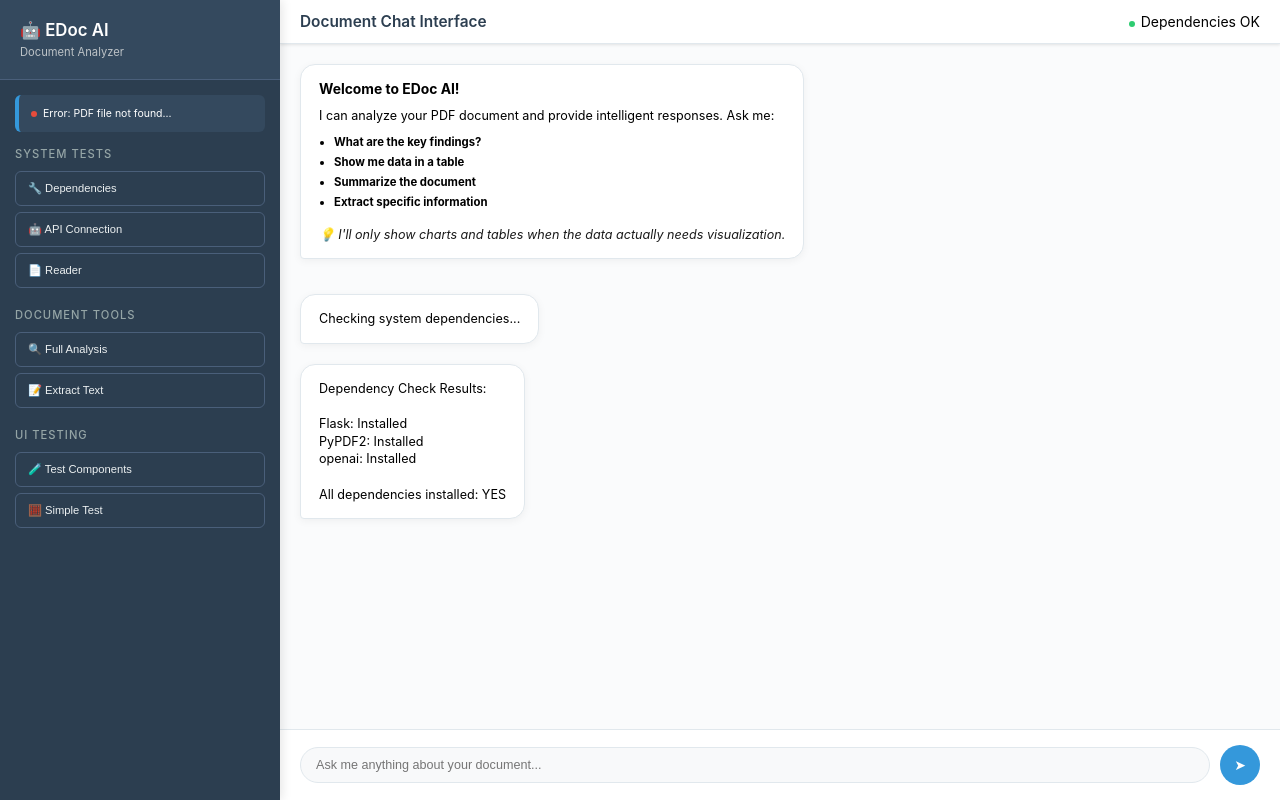
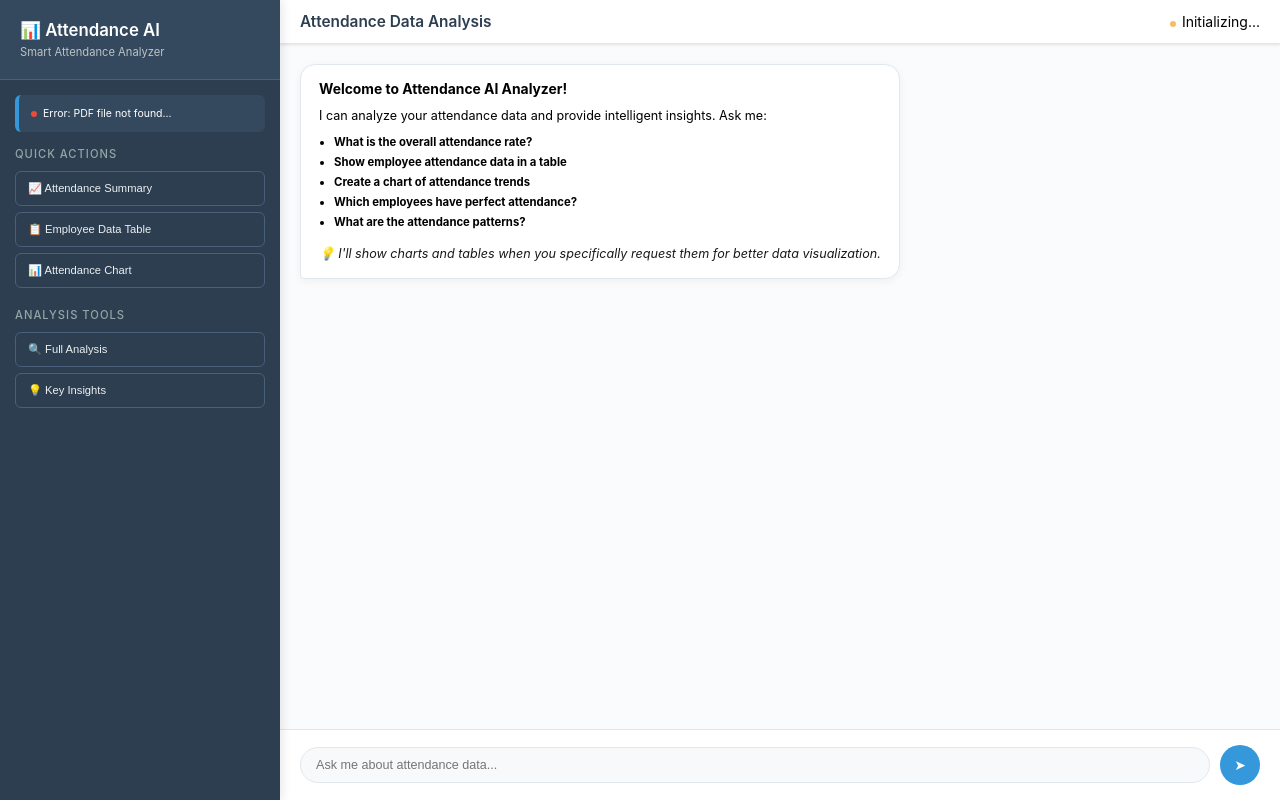
Before and after one commit to Sebinmon-VR/EDoc, a Flask app: page / in a window 1280 px wide. Run offline with Flask 3, Linux system fonts and the light colour scheme.

Commit message:
Initial commit 7 : Name and dev options changed

```diff
--- a/app.py
+++ b/app.py
@@ -533,16 +533,16 @@ def initialize_pdf():
     pdf_file = os.getenv('PDF_FILE_PATH', 'MonthlyAttendanceReport (1).pdf')
 
     if not os.path.exists(pdf_file):
-        print(f"WARNING: PDF file '{pdf_file}' not found!")
-        print("Please ensure the PDF file exists or update the PDF_FILE_PATH environment variable.")
+        print(f"WARNING: Attendance report file '{pdf_file}' not found!")
+        print("Please ensure the attendance report exists or update the PDF_FILE_PATH environment variable.")
         return
 
-    print("Initializing PDF extraction...")
+    print("Loading attendance data...")
     result = extract_pdf_content(pdf_file)
     if result.get("success"):
-        print("PDF content successfully loaded!")
+        print("Attendance data successfully loaded!")
     else:
-        print(f"Failed to load PDF: {result.get('error')}")
+        print(f"Failed to load attendance data: {result.get('error')}")
 
 @app.route('/')
 def home():
@@ -583,24 +583,6 @@ def chat():
             "error": f"Chat error: {str(e)}",
             "components": []
         }), 500
-
-# Add missing endpoints that the template expects
-@app.route('/check-dependencies', methods=['GET'])
-def check_dependencies():
-    """Check if dependencies are installed."""
-    try:
-        dependencies = {
-            'Flask': 'Installed',
-            'PyPDF2': 'Installed',
-            'openai': 'Installed'
-        }
-
-        return jsonify({
-            'dependencies': dependencies,
-            'all_installed': True
-        })
-    except Exception as e:
-        return jsonify({'error': str(e)}), 500
 
 @app.route('/test-pdf', methods=['GET'])
 def test_pdf():
@@ -741,13 +723,13 @@ def generate_sample_data():
 
 @app.route('/analyze-document', methods=['POST'])
 def analyze_document():
-    """Analyze the entire document."""
+    """Analyze the attendance document."""
     try:
         if not PDF_CONTENT:
-            return jsonify({"error": "No PDF content available"}), 400
+            return jsonify({"error": "No attendance data available"}), 400
 
-        # Use chatbot function to analyze document
-        result = chatbot_with_pdf("Provide a comprehensive analysis of this document including key statistics and data.")
+        # Use chatbot function to analyze attendance document
+        result = chatbot_with_pdf("Provide a comprehensive analysis of this attendance report including key statistics, attendance rates, and important insights.")
 
         if result.get("success"):
             return jsonify({
@@ -762,10 +744,10 @@ def analyze_document():
 
 @app.route('/extract-text', methods=['GET'])
 def extract_text():
-    """Extract and return text information."""
+    """Extract and return attendance data information."""
     try:
         if not PDF_CONTENT:
-            return jsonify({"error": "No PDF content available"}), 400
+            return jsonify({"error": "No attendance data available"}), 400
 
         # Split into chunks for analysis
         chunks = PDF_CONTENT.split('\n')
@@ -774,7 +756,8 @@ def extract_text():
         return jsonify({
             "text_length": len(PDF_CONTENT),
             "total_chunks": len(meaningful_chunks),
-            "first_500_chars": PDF_CONTENT[:500] + "..." if len(PDF_CONTENT) > 500 else PDF_CONTENT
+            "first_500_chars": PDF_CONTENT[:500] + "..." if len(PDF_CONTENT) > 500 else PDF_CONTENT,
+            "data_type": "attendance_report"
         })
 
     except Exception as e:
--- a/templates/index.html
+++ b/templates/index.html
@@ -1,7 +1,7 @@
 <!DOCTYPE html>
 <html>
 <head>
-    <title>EDoc AI Document Analyzer</title>
+    <title>Attendance AI Analyzer</title>
     <script src="https://cdn.jsdelivr.net/npm/chart.js"></script>
     <meta name="viewport" content="width=device-width, initial-scale=1.0">
     <style>
@@ -637,46 +637,50 @@
         <!-- Sidebar -->
         <div class="sidebar" id="sidebar">
             <div class="sidebar-header">
-                <h1>🤖 EDoc AI</h1>
-                <div class="subtitle">Document Analyzer</div>
+                <h1>📊 Attendance AI</h1>
+                <div class="subtitle">Smart Attendance Analyzer</div>
             </div>
 
             <div class="sidebar-content">
                 <div class="pdf-status" id="pdfStatus">
                     <span class="status-indicator loading"></span>
-                    Checking PDF...
+                    Loading attendance data...
                 </div>
 
                 <div class="sidebar-section">
-                    <h3>System Tests</h3>
-                    <button class="sidebar-button" onclick="checkDependencies()">
-                        🔧 Dependencies
+                    <h3>Quick Actions</h3>
+                    <button class="sidebar-button" onclick="askQuickQuestion('What is the overall attendance summary?')">
+                        📈 Attendance Summary
                     </button>
+                    <button class="sidebar-button" onclick="askQuickQuestion('Show me employee attendance in a table')">
+                        📋 Employee Data Table
+                    </button>
+                    <button class="sidebar-button" onclick="askQuickQuestion('Create a chart of attendance statistics')">
+                        📊 Attendance Chart
+                    </button>
+                </div>
+
+                <div class="sidebar-section">
+                    <h3>Analysis Tools</h3>
+                    <button class="sidebar-button" onclick="analyzeDocument()">
+                        🔍 Full Analysis
+                    </button>
+                    <button class="sidebar-button" onclick="askQuickQuestion('What are the key attendance insights?')">
+                        💡 Key Insights
+                    </button>
+                </div>
+
+                <!-- Developer tools section - hidden by default -->
+                <div class="sidebar-section" id="devTools" style="display: none;">
+                    <h3>Developer Tools</h3>
                     <button class="sidebar-button" onclick="testOpenAI()">
                         🤖 API Connection
                     </button>
                     <button class="sidebar-button" onclick="testPdf()">
-                        📄 Reader
+                        📄 PDF Reader
                     </button>
-                </div>
-
-                <div class="sidebar-section">
-                    <h3>Document Tools</h3>
-                    <button class="sidebar-button" onclick="analyzeDocument()">
-                        🔍 Full Analysis
-                    </button>
-                    <button class="sidebar-button" onclick="extractText()">
-                        📝 Extract Text
-                    </button>
-                </div>
-
-                <div class="sidebar-section">
-                    <h3>UI Testing</h3>
                     <button class="sidebar-button" onclick="testComponents()">
                         🧪 Test Components
-                    </button>
-                    <button class="sidebar-button" onclick="simpleTest()">
-                        🧮 Simple Test
                     </button>
                 </div>
             </div>
@@ -685,12 +689,16 @@
         <!-- Main Content -->
         <div class="main-content">
             <div class="header-bar">
-                <div class="header-title">Document Chat Interface</div>
+                <div class="header-title">Attendance Data Analysis</div>
                 <div class="header-actions">
                     <span id="connectionStatus">
                         <span class="status-indicator loading"></span>
                         Initializing...
                     </span>
+                    <!-- Developer mode toggle - hidden by default -->
+                    <button id="devModeToggle" onclick="toggleDevMode()" style="display: none;" title="Toggle Developer Mode">
+                        🛠️
+                    </button>
                 </div>
             </div>
 
@@ -698,23 +706,24 @@
                 <div class="chat-messages" id="chatMessages">
                     <div class="message bot-message">
                         <div class="message-content welcome-message">
-                            <h3>Welcome to EDoc AI!</h3>
-                            <p>I can analyze your PDF document and provide intelligent responses. Ask me:</p>
+                            <h3>Welcome to Attendance AI Analyzer!</h3>
+                            <p>I can analyze your attendance data and provide intelligent insights. Ask me:</p>
                             <ul>
-                                <li><strong>What are the key findings?</strong></li>
-                                <li><strong>Show me data in a table</strong></li>
-                                <li><strong>Summarize the document</strong></li>
-                                <li><strong>Extract specific information</strong></li>
+                                <li><strong>What is the overall attendance rate?</strong></li>
+                                <li><strong>Show employee attendance data in a table</strong></li>
+                                <li><strong>Create a chart of attendance trends</strong></li>
+                                <li><strong>Which employees have perfect attendance?</strong></li>
+                                <li><strong>What are the attendance patterns?</strong></li>
                             </ul>
                             <p style="margin-top: 15px; opacity: 0.9; font-style: italic;">
-                                💡 I'll only show charts and tables when the data actually needs visualization.
+                                💡 I'll show charts and tables when you specifically request them for better data visualization.
                             </p>
                         </div>
                     </div>
                 </div>
 
                 <div class="chat-input">
-                    <input type="text" id="messageInput" placeholder="Ask me anything about your document..." />
+                    <input type="text" id="messageInput" placeholder="Ask me about attendance data..." />
                     <button class="send-button" onclick="sendMessage()" id="sendBtn">
                         ➤
                     </button>
@@ -725,6 +734,7 @@
 
     <script>
         let chartInstances = [];
+        let devModeEnabled = false;
 
         // Core messaging functions
         function addMessage(message, isUser, components = []) {
@@ -793,7 +803,18 @@
             const pdfStatus = document.getElementById('pdfStatus');
             if (pdfStatus) {
                 const indicator = status === 'online' ? 'online' : status === 'offline' ? 'offline' : 'loading';
-                pdfStatus.innerHTML = `<span class="status-indicator ${indicator}"></span>${message}`;
+                let contextMessage = message;
+
+                // Update messages for attendance context
+                if (message.includes('PDF Ready')) {
+                    contextMessage = 'Attendance data ready';
+                } else if (message.includes('PDF Error')) {
+                    contextMessage = 'Attendance data error';
+                } else if (message.includes('Checking PDF')) {
+                    contextMessage = 'Loading attendance data...';
+                }
+
+                pdfStatus.innerHTML = `<span class="status-indicator ${indicator}"></span>${contextMessage}`;
             }
         }
 
@@ -1073,35 +1094,7 @@
             });
         }
 
-        // Test functions - Fixed with proper error handling
-        function checkDependencies() {
-            console.log('checkDependencies called');
-            updateConnectionStatus('loading', 'Checking...');
-            addMessage('Checking system dependencies...', false);
-
-            fetch('/check-dependencies')
-            .then(response => response.json())
-            .then(data => {
-                let message = 'Dependency Check Results:\n\n';
-                for (const [dep, status] of Object.entries(data.dependencies || {})) {
-                    message += `${dep}: ${status}\n`;
-                }
-                message += `\nAll dependencies installed: ${data.all_installed ? 'YES' : 'NO'}`;
-                addMessage(message, false);
-
-                if (data.all_installed) {
-                    updateConnectionStatus('online', 'Dependencies OK');
-                } else {
-                    updateConnectionStatus('offline', 'Missing Dependencies');
-                }
-            })
-            .catch(error => {
-                console.error('Dependency check error:', error);
-                addMessage('Dependency check failed: ' + error.message, false);
-                updateConnectionStatus('offline', 'Check Failed');
-            });
-        }
-
+        // Test functions - Remove dependency check
         function testOpenAI() {
             console.log('testOpenAI called');
             addMessage('Testing OpenAI API connection...', false);
@@ -1280,20 +1273,50 @@
             });
         }
 
-        // Mobile sidebar functionality
-        function toggleSidebar() {
-            const sidebar = document.getElementById('sidebar');
-            const overlay = document.getElementById('sidebarOverlay');
-            sidebar.classList.toggle('open');
-            overlay.classList.toggle('show');
+        // Quick question helper
+        function askQuickQuestion(question) {
+            const messageInput = document.getElementById('messageInput');
+            if (messageInput) {
+                messageInput.value = question;
+                sendMessage();
+            }
+            // Close sidebar on mobile after selection
+            if (window.innerWidth <= 768) {
+                closeSidebar();
+            }
         }
 
-        function closeSidebar() {
-            const sidebar = document.getElementById('sidebar');
-            const overlay = document.getElementById('sidebarOverlay');
-            sidebar.classList.remove('open');
-            overlay.classList.remove('show');
+        // Developer mode toggle
+        function toggleDevMode() {
+            devModeEnabled = !devModeEnabled;
+            const devTools = document.getElementById('devTools');
+            const devToggle = document.getElementById('devModeToggle');
+
+            if (devModeEnabled) {
+                devTools.style.display = 'block';
+                devToggle.textContent = '🛠️ ON';
+                devToggle.style.background = '#e74c3c';
+            } else {
+                devTools.style.display = 'none';
+                devToggle.textContent = '🛠️';
+                devToggle.style.background = '#95a5a6';
+            }
         }
+
+        // Enable dev mode with secret key combination
+        let devKeySequence = [];
+        document.addEventListener('keydown', function(e) {
+            devKeySequence.push(e.key);
+            if (devKeySequence.length > 6) {
+                devKeySequence.shift();
+            }
+
+            // Secret sequence: Ctrl+Shift+D+E+V
+            if (e.ctrlKey && e.shiftKey && e.key === 'D') {
+                const devToggle = document.getElementById('devModeToggle');
+                devToggle.style.display = devToggle.style.display === 'none' ? 'inline-block' : 'none';
+            }
+        });
 
         // Initialize everything when DOM is ready
         document.addEventListener('DOMContentLoaded', function() {
@@ -1322,9 +1345,8 @@
             updateConnectionStatus('loading', 'Initializing...');
             updatePdfStatus('loading', 'Checking PDF...');
 
-            // Start initial checks
+            // Start initial checks (removed dependency check)
             setTimeout(() => {
-                checkDependencies();
                 getPdfInfo();
             }, 500);
         });
```
Also changed, not shown: README.md.
